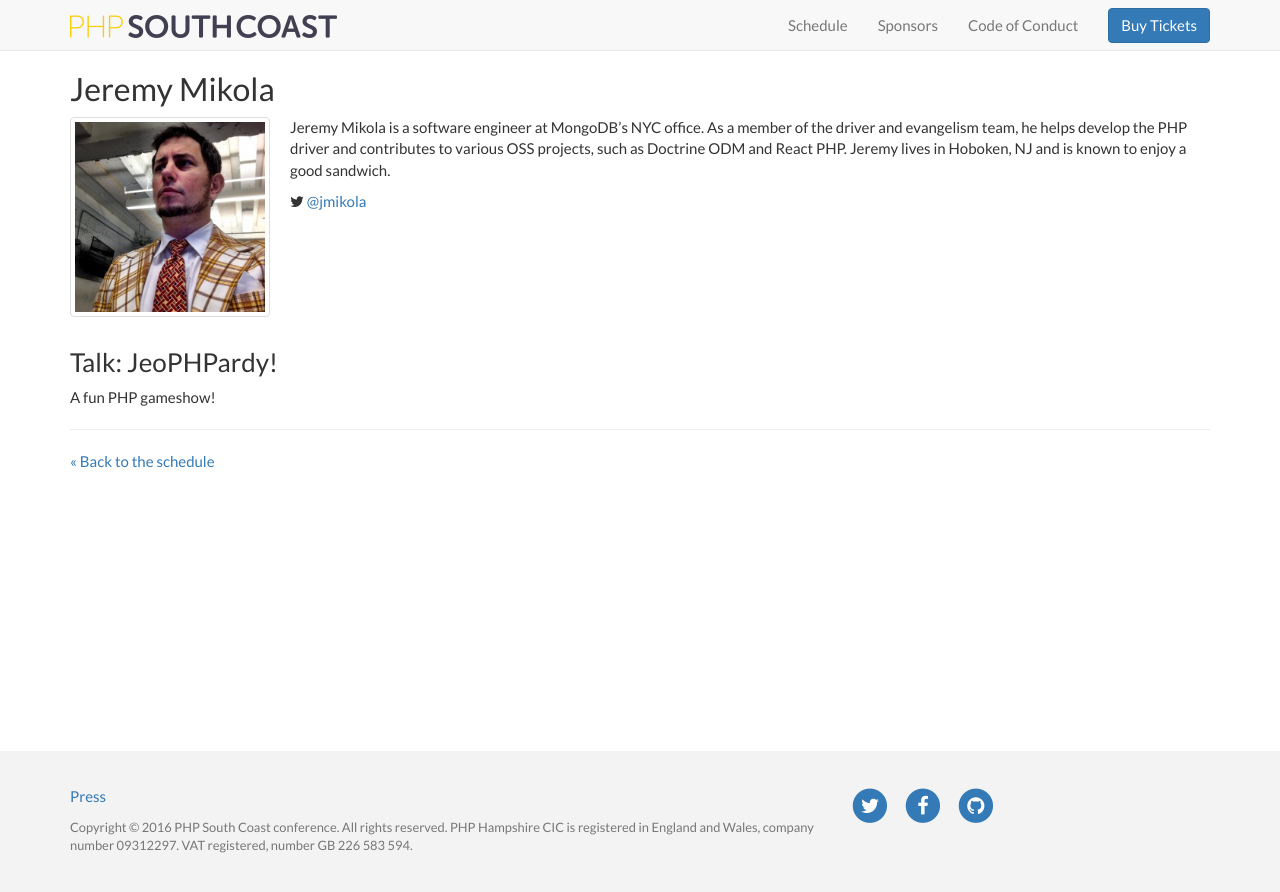
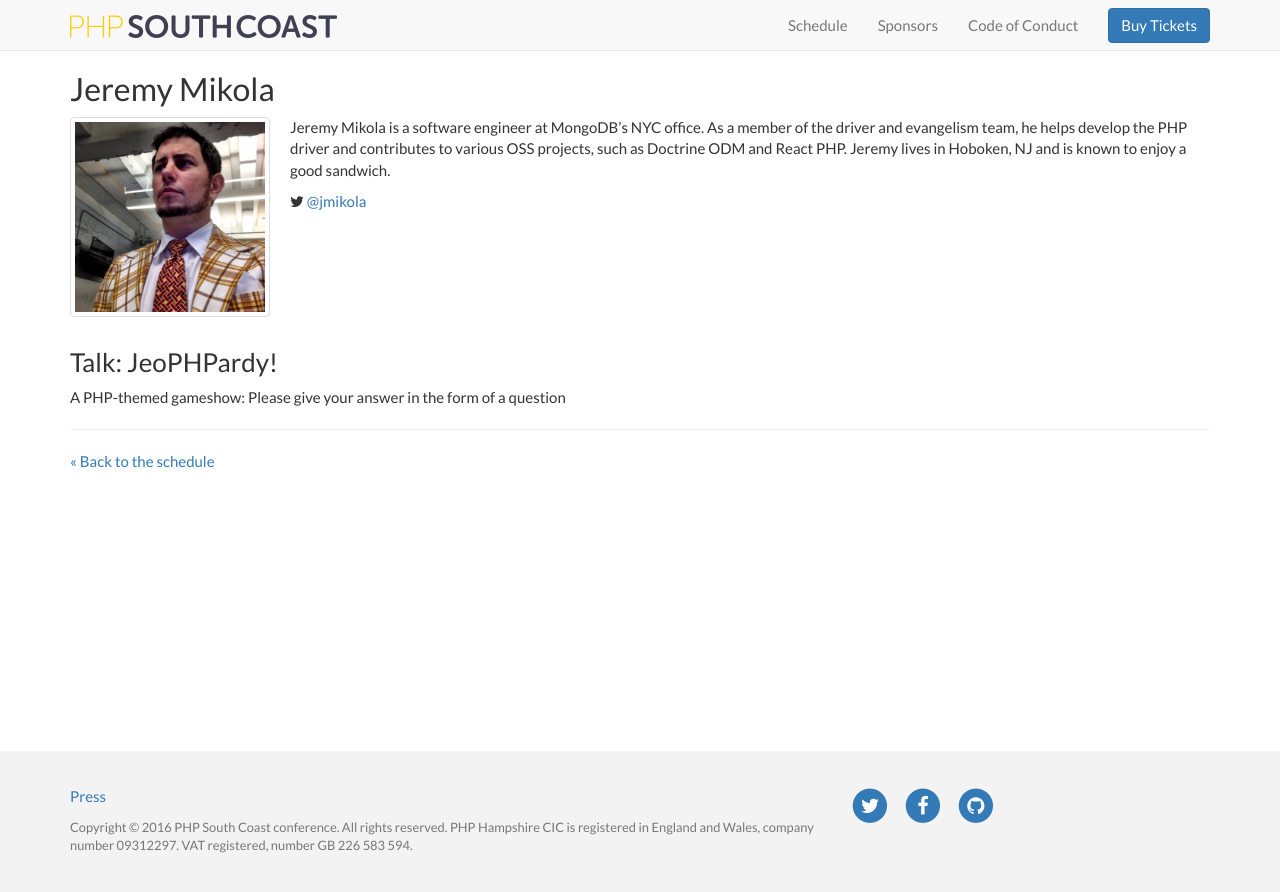
Before and after one commit to phphants/php-south-coast-2016, a Jekyll site: the page built from speakers/jeremy-mikola.html, in a window 1280 px wide. Shown: the top 892 px of the page. Built offline with Jekyll 4.4.1, drawn with Linux system fonts in a browser that asks for light colours.

Commit message:
Update JeoPHPardy description

```diff
--- a/_data/speakers.yml
+++ b/_data/speakers.yml
@@ -154,7 +154,7 @@
   talks:
     - title: JeoPHPardy!
       abstract: |
-        A fun PHP gameshow!
+        A PHP-themed gameshow: Please give your answer in the form of a question
 
 pivetta:
   name: Marco Pivetta
```
